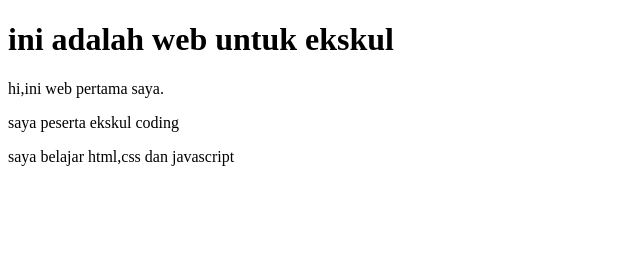
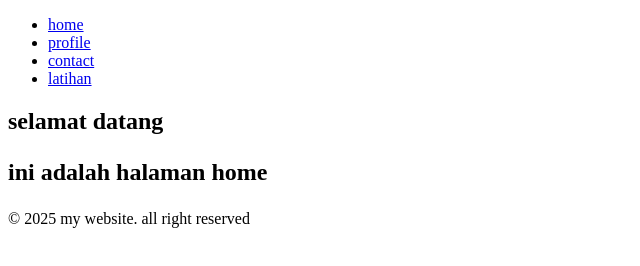
Before and after one commit to mlvnevd/Eksku-Coding-SMK-BL, a plain HTML site: page index.html in a window 1280 px wide. Shown: the whole page, without its empty margins (0-640 px from the left). Drawn offline with Linux system fonts and the light colour scheme.

Commit message:
Update index.html

```diff
--- a/index.html
+++ b/index.html
@@ -1,12 +1,28 @@
 <!DOCTYPE html>
 <html>
     <head>
-        <title>web saya</title>
+        <title>home - website</title>
     </head>
     <body>
-        <h1>ini adalah web untuk ekskul </h1>
-            <p>hi,ini web pertama saya.</p> saya peserta ekskul coding</p>
-            <p>saya belajar html,css dan javascript
-            </p>
-        </body>
-</html>
+       <header>
+           <nav class="navbar">
+               <ul>
+                   <li><a href="index.html" class="active">home</a></li>
+                   <li><a href="#" class="active">profile</a></li>
+                   <li><a href="#" class="active">contact</a></li>
+                   <li><a href="#" class="active">latihan</a></li>
+               </ul>
+           </nav>
+       </header>
+
+       <main>
+          <section class="home">
+              <h1>selamat datang
+              <p>ini adalah halaman home
+          </section>
+       </main>
+
+       <footer>
+    <p>&copy; 2025 my website. all right reserved
+       </footer>
+    </body>
```
